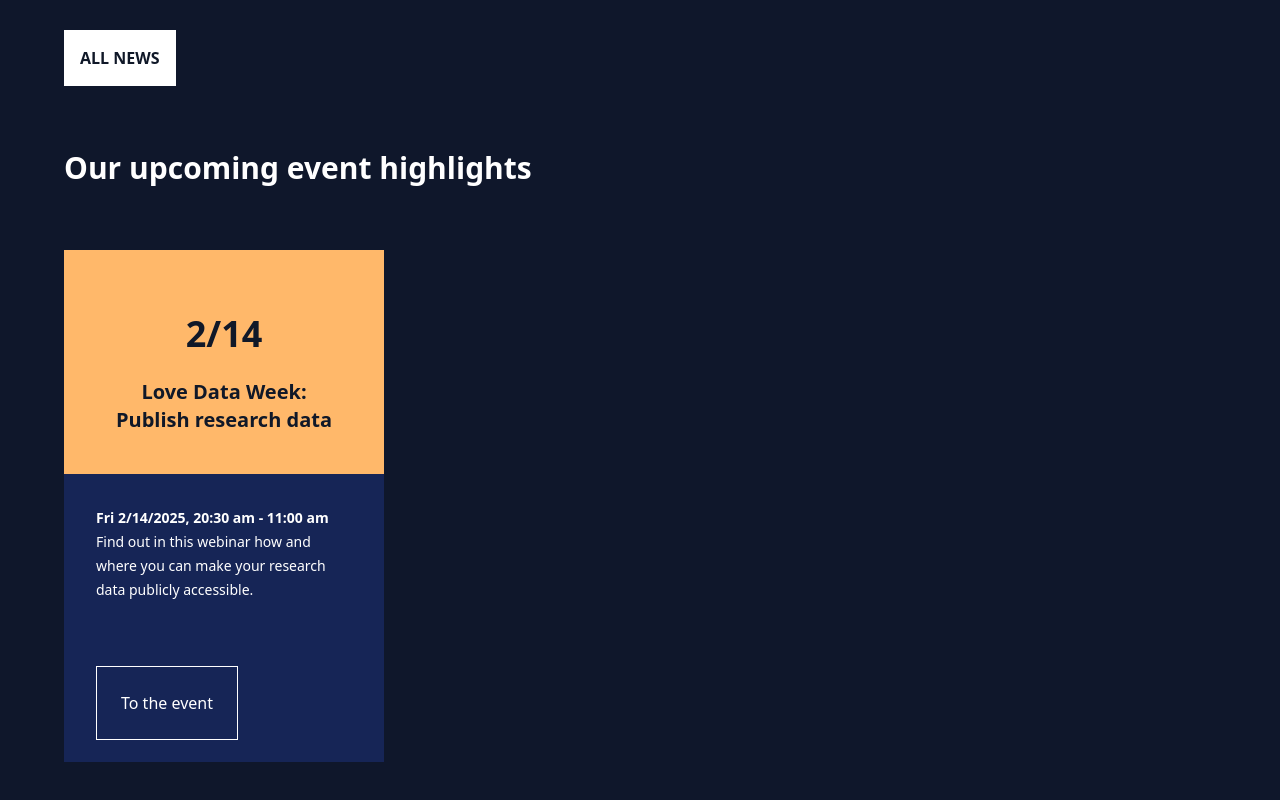
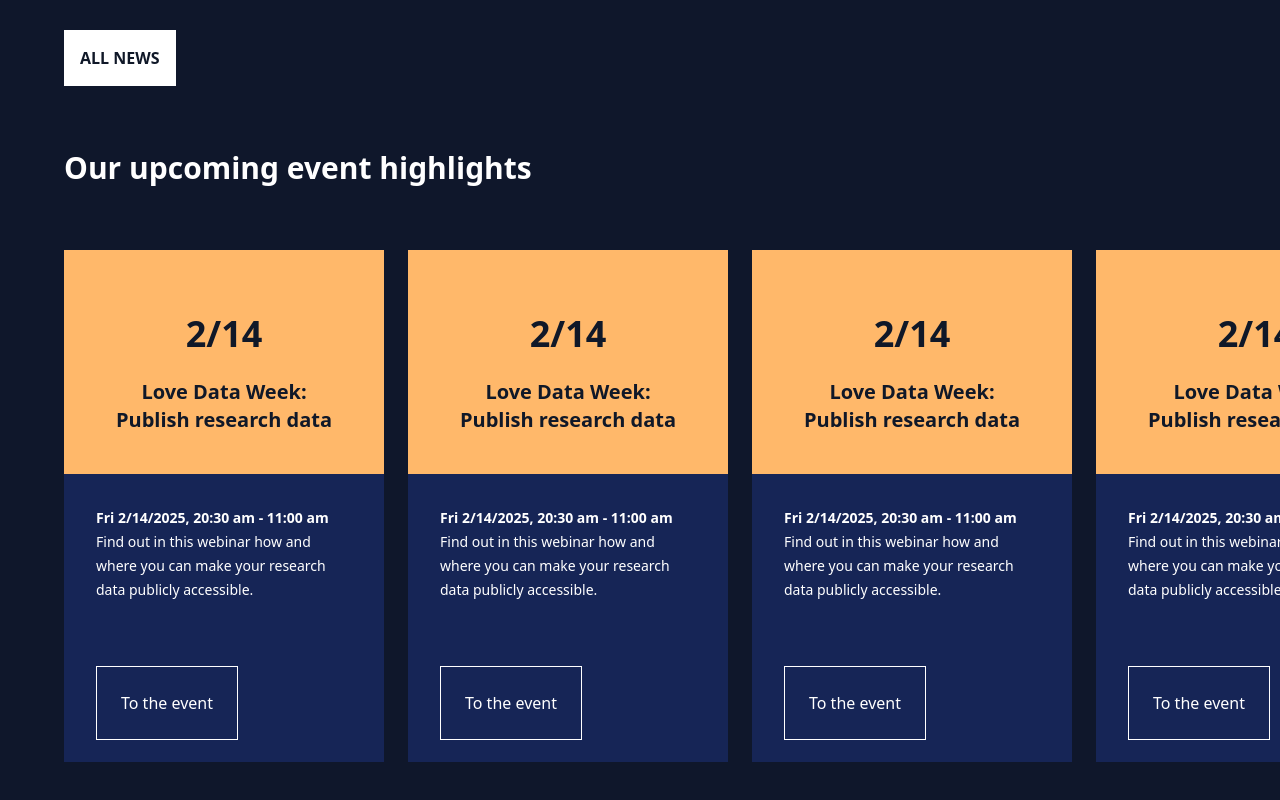
Before and after one commit to dondou21/tum, a website: page public/index.html in a window 1280 px wide. Shown: the part 1439-2239 px from the top of the page. Drawn offline with Linux system fonts and the light colour scheme.

Commit message:
The rest of events added

```diff
--- a/public/index.html
+++ b/public/index.html
@@ -135,10 +135,15 @@
 
 <section class="grid ml-16 mt-16 pb-24">
     <!-- title -->
-     <h1 class="text-white text-3xl font-bold">Our upcoming event highlights</h1>
+     <div>
+             <h1 class="text-white text-3xl font-bold">Our upcoming event highlights</h1>
+
+     </div>
+
+     <div  class="flex gap-6">
 
      <!-- First event box -->
-      <div class=" grid items-center mt-16">
+      <div class=" event_box ">
         <div class="text-center grid h-56 w-80 pt-16  pb-16 px-10 bg-orange-300 font-bold text-gray-900">
             <h1 class="text-4xl mb-6 ">2/14</h1>
             <p class="text-xl" >Love Data Week: Publish research data</p>
@@ -152,6 +157,56 @@
 
         </div>
       </div>
+
+      <!-- Second event box -->
+      <div class=" event_box ">
+        <div class="text-center grid h-56 w-80 pt-16  pb-16 px-10 bg-orange-300 font-bold text-gray-900">
+            <h1 class="text-4xl mb-6 ">2/14</h1>
+            <p class="text-xl" >Love Data Week: Publish research data</p>
+        </div>
+        <div class="h-72 w-80 bg-blue-950 text-white px-8 pt-8 leading-6 ">
+            <h1 class="font-bold text-[14px] ">Fri 2/14/2025, 20:30 am - 11:00 am</h1>
+            <p class="text-[14px]">
+                Find out in this webinar how and where you can make your research data publicly accessible.
+            </p>
+            <button class="p-6 mt-16 border-1 border-white" type="button">To the event</button>
+
+        </div>
+      </div>
+
+      <!-- Third event box -->
+      <div class=" event_box ">
+        <div class="text-center grid h-56 w-80 pt-16  pb-16 px-10 bg-orange-300 font-bold text-gray-900">
+            <h1 class="text-4xl mb-6 ">2/14</h1>
+            <p class="text-xl" >Love Data Week: Publish research data</p>
+        </div>
+        <div class="h-72 w-80 bg-blue-950 text-white px-8 pt-8 leading-6 ">
+            <h1 class="font-bold text-[14px] ">Fri 2/14/2025, 20:30 am - 11:00 am</h1>
+            <p class="text-[14px]">
+                Find out in this webinar how and where you can make your research data publicly accessible.
+            </p>
+            <button class="p-6 mt-16 border-1 border-white" type="button">To the event</button>
+
+        </div>
+      </div>
+
+      <!-- Fourth event box -->
+      <div class=" event_box ">
+        <div class="text-center grid h-56 w-80 pt-16  pb-16 px-10 bg-orange-300 font-bold text-gray-900">
+            <h1 class="text-4xl mb-6 ">2/14</h1>
+            <p class="text-xl" >Love Data Week: Publish research data</p>
+        </div>
+        <div class="h-72 w-80 bg-blue-950 text-white px-8 pt-8 leading-6 ">
+            <h1 class="font-bold text-[14px] ">Fri 2/14/2025, 20:30 am - 11:00 am</h1>
+            <p class="text-[14px]">
+                Find out in this webinar how and where you can make your research data publicly accessible.
+            </p>
+            <button class="p-6 mt-16 border-1 border-white" type="button">To the event</button>
+
+        </div>
+      </div>
+
+    </div>
 </section>
 
 </body>
--- a/public/input.css
+++ b/public/input.css
@@ -8,3 +8,6 @@
 .title {
     @apply text-gray-900 bg-white w-20 pl-2 absolute -mt-6 pt-0.5
 }
+.event_box {
+    @apply grid items-center mt-16
+}
```
Also changed, not shown: public/output.css.
